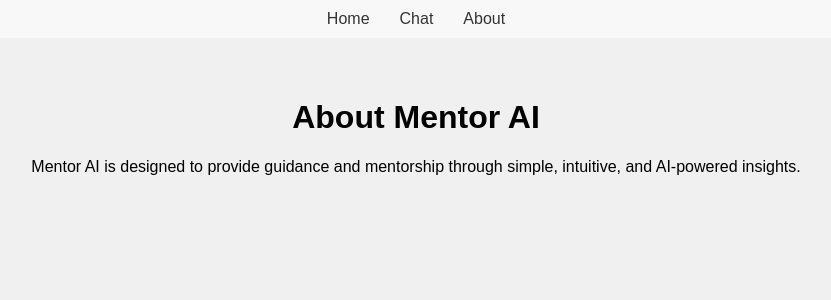
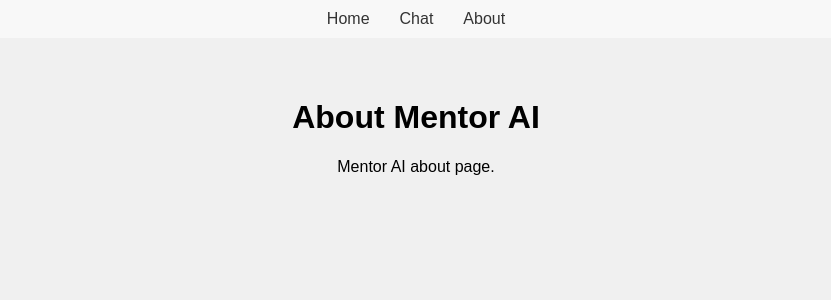
Before and after one commit to RakibR7/AI_Mentor_Website, a React (Create React App) app: page /about in a window 1280 px wide. Shown: the top 300 px of the page, without its empty margins (224-1055 px from the left). Built offline with nearby package versions, Linux system fonts and the light colour scheme.

Commit message:
v4 simple three pages

```diff
--- a/src/pages/About.js
+++ b/src/pages/About.js
@@ -6,7 +6,7 @@ function About() {
     <div className="Page">
       <h1>About Mentor AI</h1>
       <p>
-        Mentor AI is designed to provide guidance and mentorship through simple, intuitive, and AI-powered insights.
+        Mentor AI about page.
       </p>
     </div>
   );
--- a/src/pages/Chat.js
+++ b/src/pages/Chat.js
@@ -6,7 +6,7 @@ function Chat() {
     <div className="Page">
       <h1>Chat with Mentor AI</h1>
       <p>
-        This feature is under development. Stay tuned for an interactive AI chat experience!
+        Chat box here
       </p>
     </div>
   );
--- a/src/pages/Home.js
+++ b/src/pages/Home.js
@@ -7,7 +7,7 @@ function Home() {
   return (
     <div className="Page">
       <h1>{message}</h1>
-      <p>Your personal AI mentor at your service.</p>
+      <p>Your personal AI mentor.</p>
     </div>
   );
 }
```
